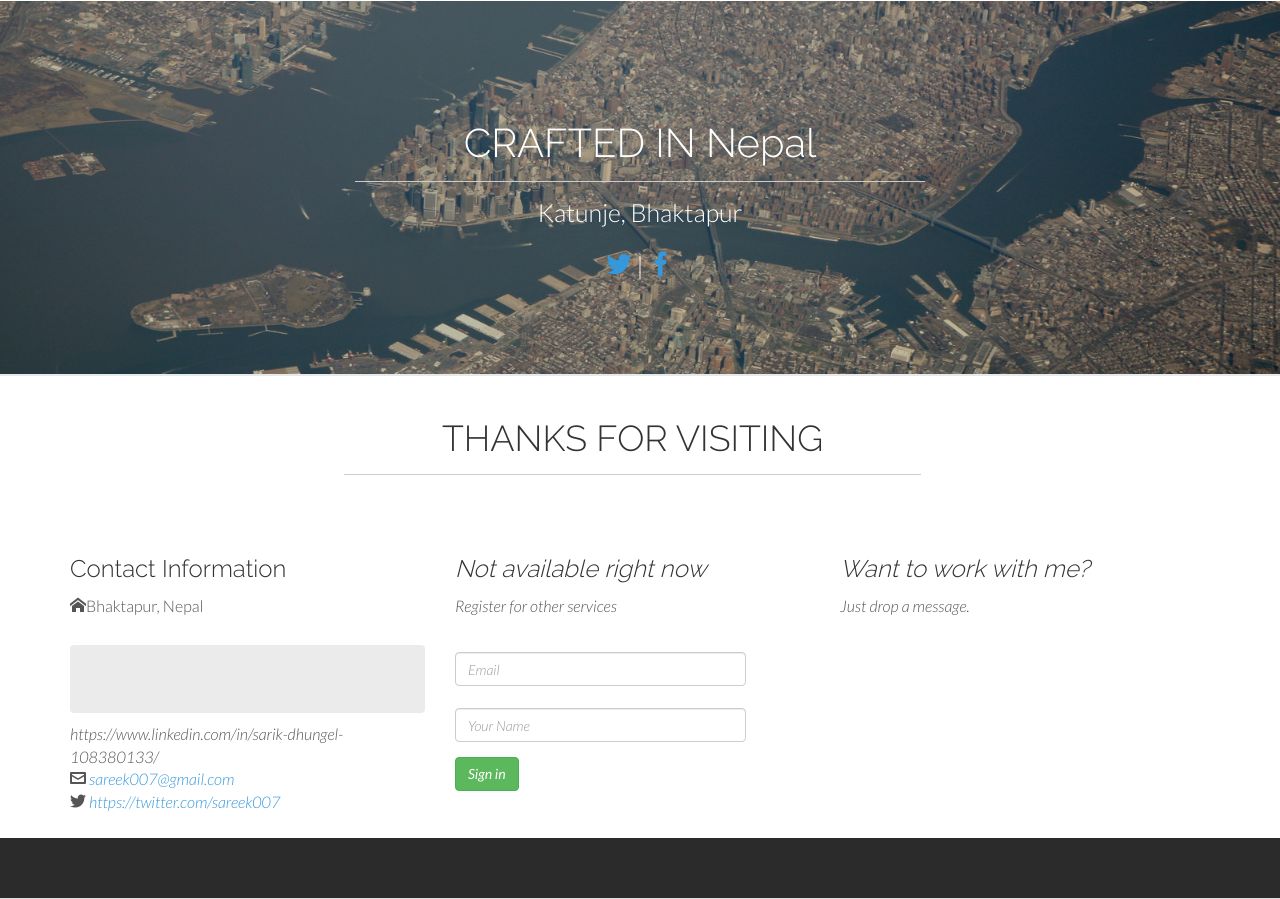
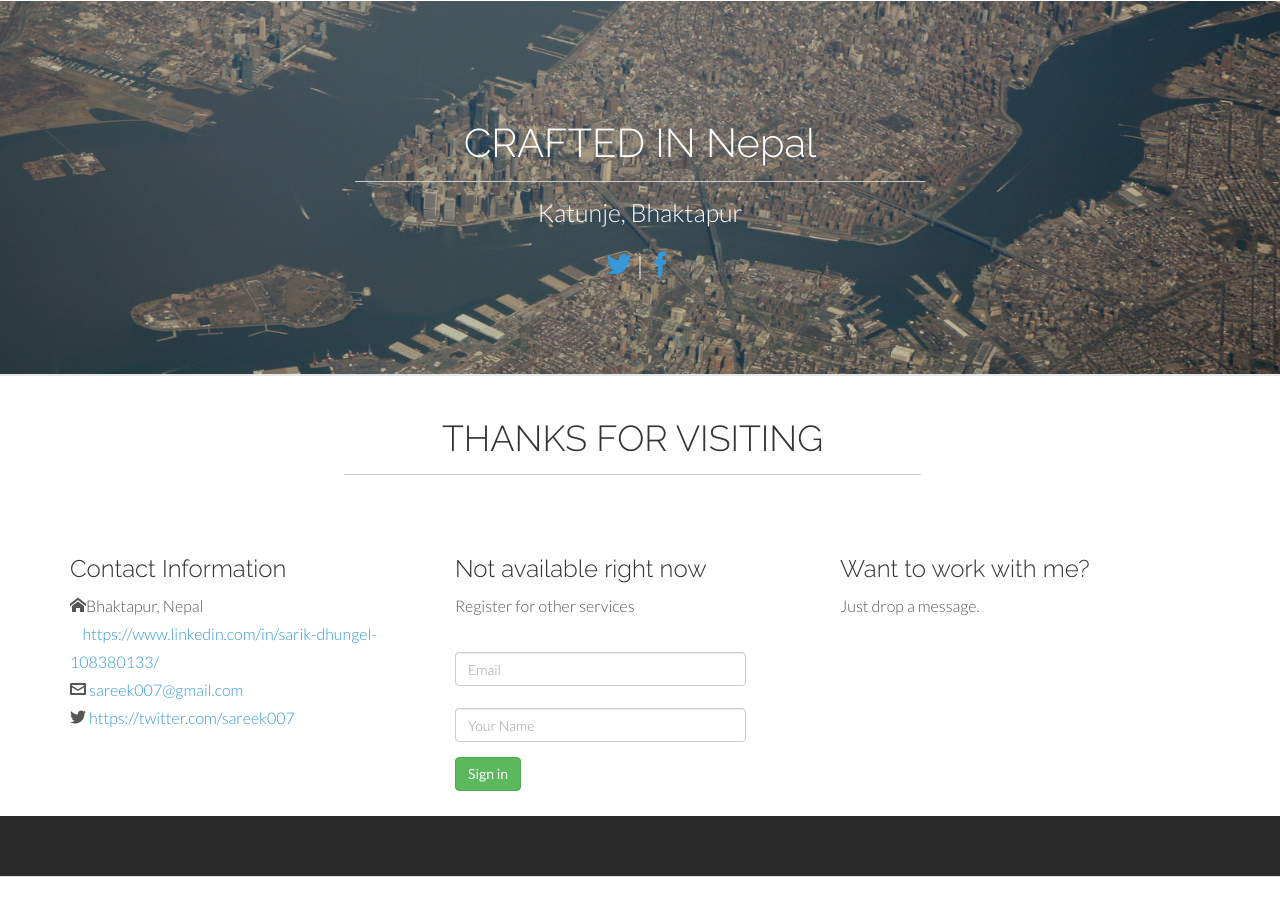
Before and after one commit to sareek/sareek.github.io, a plain HTML site: page blog/blog.html in a window 1280 px wide. Shown: the part 5945-6844 px from the top of the page. After the commit the page ends 6822 px from the top, so only its background shows below. Drawn offline with Linux system fonts and the light colour scheme.

Commit message:
minor error correction

```diff
--- a/blog/assets/css/icomoon.css
+++ b/blog/assets/css/icomoon.css
@@ -63,6 +63,9 @@ you can use the generic selector below, but it's slower:
 }
 .icon-facebook:before {
 	content: "\e00d";
+}
+.icon-linkedin:before {
+	content: "\e008";
 }
 .icon-vimeo:before {
 	content: "\e00e";
--- a/blog/blog.html
+++ b/blog/blog.html
@@ -416,7 +416,7 @@
 				<div class="col-lg-4">
 					<h3>Contact Information</h3>
 					<p><span class="icon icon-home"></span>Bhaktapur, Nepal <br/>
-					    <span class="icon icon-linkedin"></span><pre><i class="icon-linkedin"> </pre>  https://www.linkedin.com/in/sarik-dhungel-108380133/ <br/>
+					    <span class="icon icon-linkedin"></span><a href='#'>https://www.linkedin.com/in/sarik-dhungel-108380133/</a> <br/>
 						<span class="icon icon-envelop"></span> <a href="#">sareek007@gmail.com </a> <br/>
 						<span class="icon icon-twitter"></span> <a href="#"> https://twitter.com/sareek007 </a> <br/>
 
```
